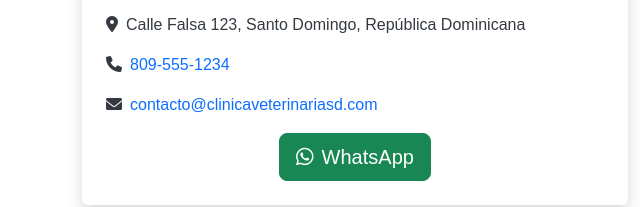
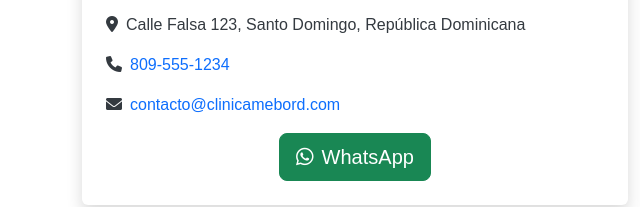
Before and after one commit to Manuel-Batista/VETERINARIA_prueba, a plain HTML site: page index.html in a window 1280 px wide. Shown: the part 3709-3916 px from the top of the page, 0-640 px from the left. Drawn offline with nearby package versions, Linux system fonts and the light colour scheme.

Commit message:
VERSION1.1

```diff
--- a/index.html
+++ b/index.html
@@ -369,7 +369,7 @@
             <p><i class="fa-solid fa-location-dot me-2"></i>Calle Falsa 123, Santo Domingo, República Dominicana</p>
             <p><i class="fa-solid fa-phone me-2"></i><a href="tel:8095551234" class="text-decoration-none">809-555-1234</a></p>
             <p><i class="fa-solid fa-envelope me-2"></i><a href="mailto:contacto@clinicaveterinariasd.com"
-                class="text-decoration-none">contacto@clinicaveterinariasd.com</a></p>
+                class="text-decoration-none">contacto@clinicamebord.com</a></p>
             <div class="text-center mt-3">
               <a href="https://wa.me/18095551234" target="_blank" rel="noopener" class="btn btn-success btn-lg"
                 aria-label="Contactar por WhatsApp"><i class="fa-brands fa-whatsapp me-2"></i>WhatsApp</a>
```
